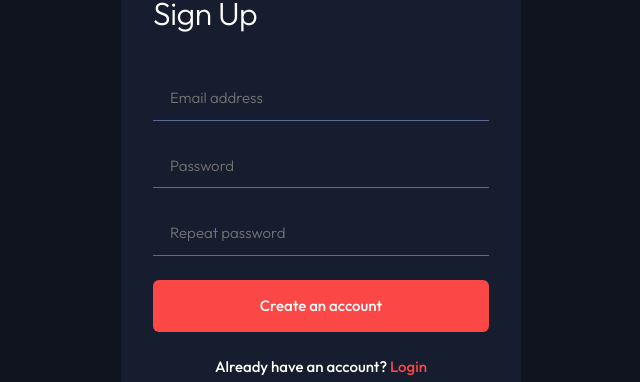
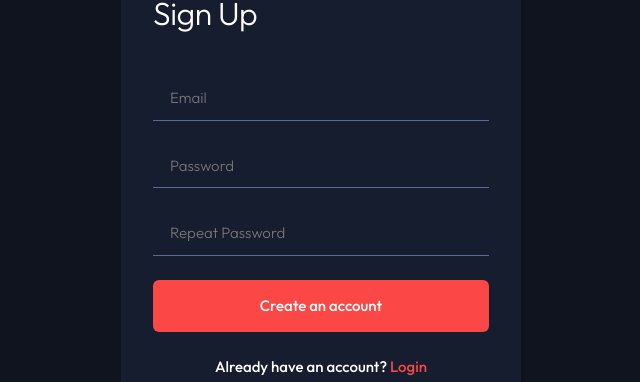
Before and after one commit to BamBam-sys/entertainment-web-app, a React (Create React App) app: page /signup in a window 1280 px wide. Shown: the part 231-613 px from the top of the page, without its empty margins (319-959 px from the left). Built offline with nearby package versions, Linux system fonts and the light colour scheme.

Commit message:
added form validation

```diff
--- a/package.json
+++ b/package.json
@@ -10,6 +10,7 @@
     "framer-motion": "^6.3.10",
     "react": "^18.1.0",
     "react-dom": "^18.1.0",
+    "react-hook-form": "^7.32.1",
     "react-redux": "^8.0.2",
     "react-router-dom": "^6.3.0",
     "react-scripts": "5.0.1",
--- /dev/null
+++ b/src/components/Button/Button.jsx
@@ -0,0 +1,8 @@
+import React from 'react';
+import './Button.scss';
+
+const Button = ({ text }) => {
+  return <button className="btn">{text}</button>;
+};
+
+export default Button;
--- /dev/null
+++ b/src/components/Button/Button.scss
@@ -0,0 +1,17 @@
+@import '../../scss/variables.scss';
+
+.btn {
+  width: 100%;
+  background: $red;
+  color: $white;
+  cursor: pointer;
+  padding: 1.5rem 0;
+  border: none;
+  border-radius: 6px;
+  transition: all 500ms ease;
+
+  &:hover {
+    background: $white;
+    color: $darkBlue;
+  }
+}
--- a/src/components/index.js
+++ b/src/components/index.js
@@ -6,6 +6,7 @@ import Heading from './Heading/Heading';
 import TrendingCard from './TrendingCard/TrendingCard';
 import RegularCard from './RegularCard/RegularCard';
 import Search from './Search/Search';
+import Button from './Button/Button';
 
 export {
   Nav,
@@ -16,4 +17,5 @@ export {
   Heading,
   RegularCard,
   Search,
+  Button,
 };
--- a/src/pages/LogIn/LogIn.jsx
+++ b/src/pages/LogIn/LogIn.jsx
@@ -1,9 +1,61 @@
 import React from 'react';
-
+import { Button, Heading } from '../../components';
+import { useForm } from 'react-hook-form';
+import { ReactComponent as Logo } from '../../assets/logo.svg';
 import './logIn.scss';
 
 const LogIn = () => {
-  return <div>log in</div>;
+  const {
+    register,
+    handleSubmit,
+    formState: { errors },
+  } = useForm({
+    defaultValues: {
+      email: '',
+      password: '',
+      repeatPassword: '',
+    },
+  });
+
+  return (
+    <div className="logIn">
+      <Logo className="logo" />
+      <div className="logInForm">
+        <Heading text={'Login'} />
+        <form
+          className="form"
+          onSubmit={handleSubmit((data) => console.log(data))}
+        >
+          <div className="inputField">
+            <input
+              className={errors.email && 'error'}
+              {...register('email', { required: "Can't be empty" })}
+              placeholder="Email"
+            />
+            <span>{errors.email?.message}</span>
+          </div>
+
+          <div className="inputField">
+            <input
+              className={errors.password && 'error'}
+              type={'password'}
+              {...register('password', {
+                required: "Can't be empty",
+                // minLength: { value: 6, message: 'min length is 6' },
+              })}
+              placeholder="Password"
+            />
+            <span>{errors.password?.message}</span>
+          </div>
+
+          <Button text={'Login to your account'} />
+        </form>
+        <p>
+          Don't have an account? <span> Sign Up</span>
+        </p>
+      </div>
+    </div>
+  );
 };
 
 export default LogIn;
--- a/src/pages/LogIn/logIn.scss
+++ b/src/pages/LogIn/logIn.scss
@@ -0,0 +1,73 @@
+@import '../../scss/variables.scss';
+
+.logIn {
+  max-width: 40rem;
+  width: 90%;
+  margin: 7.84rem auto 0;
+  font-size: 1.5rem;
+
+  .logo {
+    margin: 0 auto 8.3rem;
+  }
+
+  p {
+    text-align: center;
+    margin-top: 2.4rem;
+    span {
+      color: $red;
+      cursor: pointer;
+    }
+  }
+
+  .logInForm {
+    background: $semiDarkBlue;
+    padding: 3.2rem;
+    border-radius: 20px;
+
+    .form {
+      margin-top: 4rem;
+      .inputField {
+        font-weight: 300;
+        position: relative;
+
+        input {
+          width: 100%;
+          padding: 1rem 1.7rem;
+          background: transparent;
+          color: $white;
+          caret-color: $red;
+          border: transparent;
+          border-bottom: 1px solid $greyishBlue;
+          margin-bottom: 2.4rem;
+          transition: all 500ms ease;
+
+          &:focus {
+            outline: none;
+            border-bottom: 1px solid $white;
+          }
+          &:-webkit-autofill,
+          &:-webkit-autofill:hover,
+          &:-webkit-autofill:focus,
+          &:-webkit-autofill:active {
+            -webkit-box-shadow: 0 0 0 30px $semiDarkBlue inset !important;
+            box-shadow: 0 0 0 1000px $semiDarkBlue inset;
+            -webkit-text-fill-color: $white;
+            transition: background-color 5000s ease-in-out 0s;
+          }
+
+          &.error {
+            border-color: $red;
+          }
+        }
+
+        span {
+          font-size: 1.3rem;
+          color: $red;
+          position: absolute;
+          right: 1rem;
+          top: 1.2rem;
+        }
+      }
+    }
+  }
+}
--- a/src/pages/SignUp/SignUp.jsx
+++ b/src/pages/SignUp/SignUp.jsx
@@ -1,37 +1,73 @@
 import React from 'react';
-import { Heading } from '../../components/index';
+import { Button, Heading } from '../../components';
+import { useForm } from 'react-hook-form';
 import { ReactComponent as Logo } from '../../assets/logo.svg';
 import './signUp.scss';
 
 const SignUp = () => {
-  const handleChange = ({ currentTarget }) => {
-    console.log(currentTarget.name, currentTarget.value);
-  };
+  const {
+    register,
+    handleSubmit,
+    watch,
+    formState: { errors },
+  } = useForm({
+    defaultValues: {
+      email: '',
+      password: '',
+      repeatPassword: '',
+    },
+  });
+
+  const password = watch('password');
+
   return (
     <div className="signUp">
       <Logo className="logo" />
       <div className="signUpForm">
         <Heading text={'Sign Up'} />
-        <form className="form">
+        <form
+          className="form"
+          onSubmit={handleSubmit((data) => console.log(data))}
+        >
+          <div className="inputField">
             <input
-            onChange={handleChange}
-            type="email"
-            name="email"
-            placeholder="Email address"
+              className={errors.email && 'error'}
+              {...register('email', { required: "Can't be empty" })}
+              placeholder="Email"
             />
+            <span>{errors.email?.message}</span>
+          </div>
+
+          <div className="inputField">
             <input
-            onChange={handleChange}
-            type="password"
-            name="password"
+              className={errors.password && 'error'}
+              type={'password'}
+              {...register('password', {
+                required: "Can't be empty",
+                minLength: { value: 6, message: 'min length is 6' },
+              })}
               placeholder="Password"
             />
+            <span>{errors.password?.message}</span>
+          </div>
+
+          <div className="inputField">
             <input
-            onChange={handleChange}
-            type="password"
-            name="repeatPassword"
-            placeholder="Repeat password"
+              className={errors.repeatPassword && 'error'}
+              type={'password'}
+              {...register('repeatPassword', {
+                required: "Can't be empty",
+                validate: {
+                  value: (value) =>
+                    value === password || "Doesn't match password",
+                },
+              })}
+              placeholder="Repeat Password"
             />
-          <button className="btn">Create an account</button>
+            <span>{errors.repeatPassword?.message}</span>
+          </div>
+
+          <Button text={'Create an account'} />
         </form>
         <p>
           Already have an account? <span> Login</span>
--- a/src/pages/SignUp/signUp.scss
+++ b/src/pages/SignUp/signUp.scss
@@ -26,6 +26,9 @@
 
     .form {
       margin-top: 4rem;
+      .inputField {
+        font-weight: 300;
+        position: relative;
 
         input {
           width: 100%;
@@ -35,7 +38,6 @@
           caret-color: $red;
           border: transparent;
           border-bottom: 1px solid $greyishBlue;
-        font-weight: 300;
           margin-bottom: 2.4rem;
           transition: all 500ms ease;
 
@@ -43,21 +45,27 @@
             outline: none;
             border-bottom: 1px solid $white;
           }
+          &:-webkit-autofill,
+          &:-webkit-autofill:hover,
+          &:-webkit-autofill:focus,
+          &:-webkit-autofill:active {
+            -webkit-box-shadow: 0 0 0 30px $semiDarkBlue inset !important;
+            box-shadow: 0 0 0 1000px $semiDarkBlue inset;
+            -webkit-text-fill-color: $white;
+            transition: background-color 5000s ease-in-out 0s;
           }
 
-      .btn {
-        width: 100%;
-        background: $red;
-        color: $white;
-        cursor: pointer;
-        padding: 1.5rem 0;
-        border: none;
-        border-radius: 6px;
-        transition: all 500ms ease;
+          &.error {
+            border-color: $red;
+          }
+        }
 
-        &:hover {
-          background: $white;
-          color: $darkBlue;
+        span {
+          font-size: 1.3rem;
+          color: $red;
+          position: absolute;
+          right: 1rem;
+          top: 1.2rem;
         }
       }
     }
```
Also changed, not shown: 1 other file (tests, documents, lock files or other folders). Lines whose indentation alone changed are shown as unchanged.
